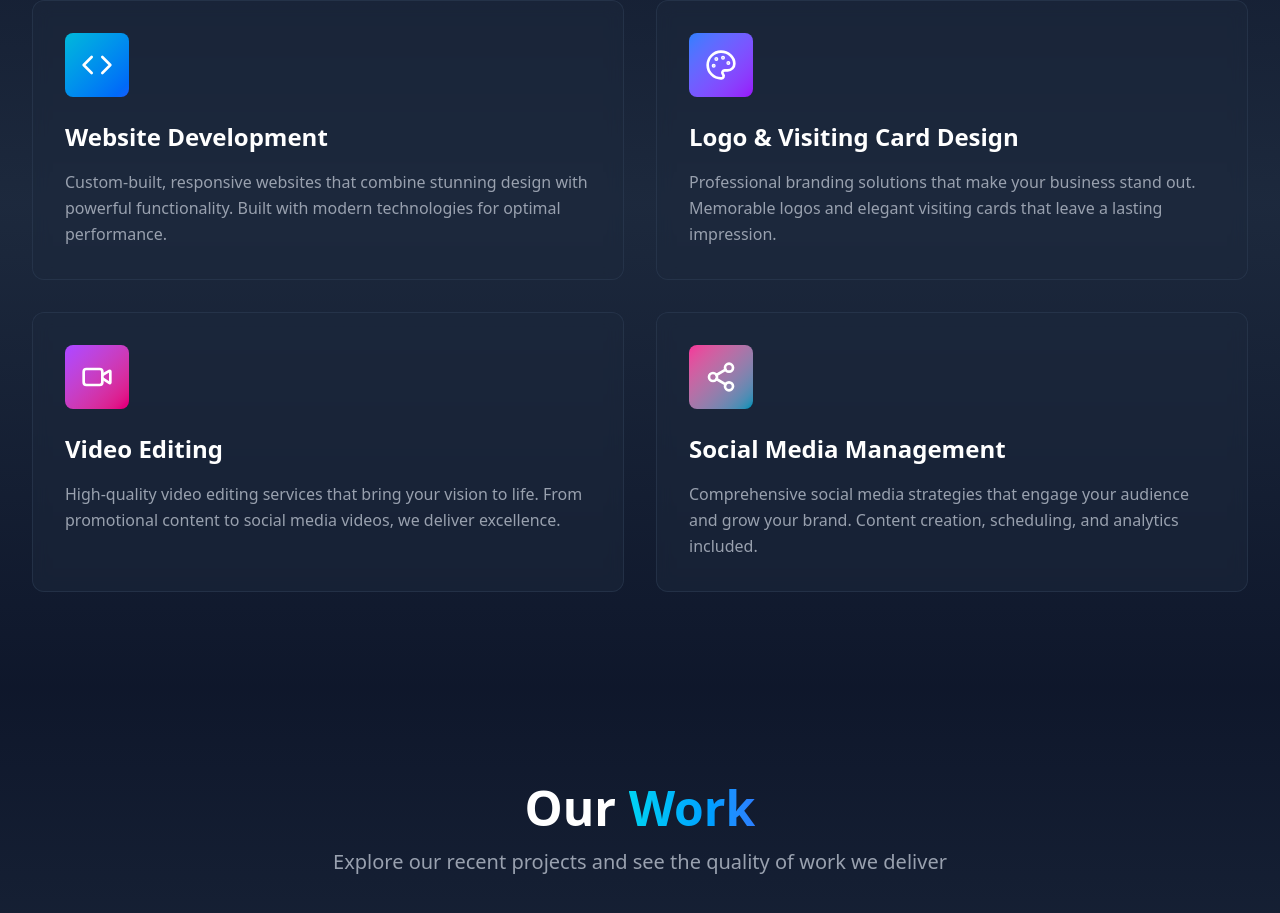
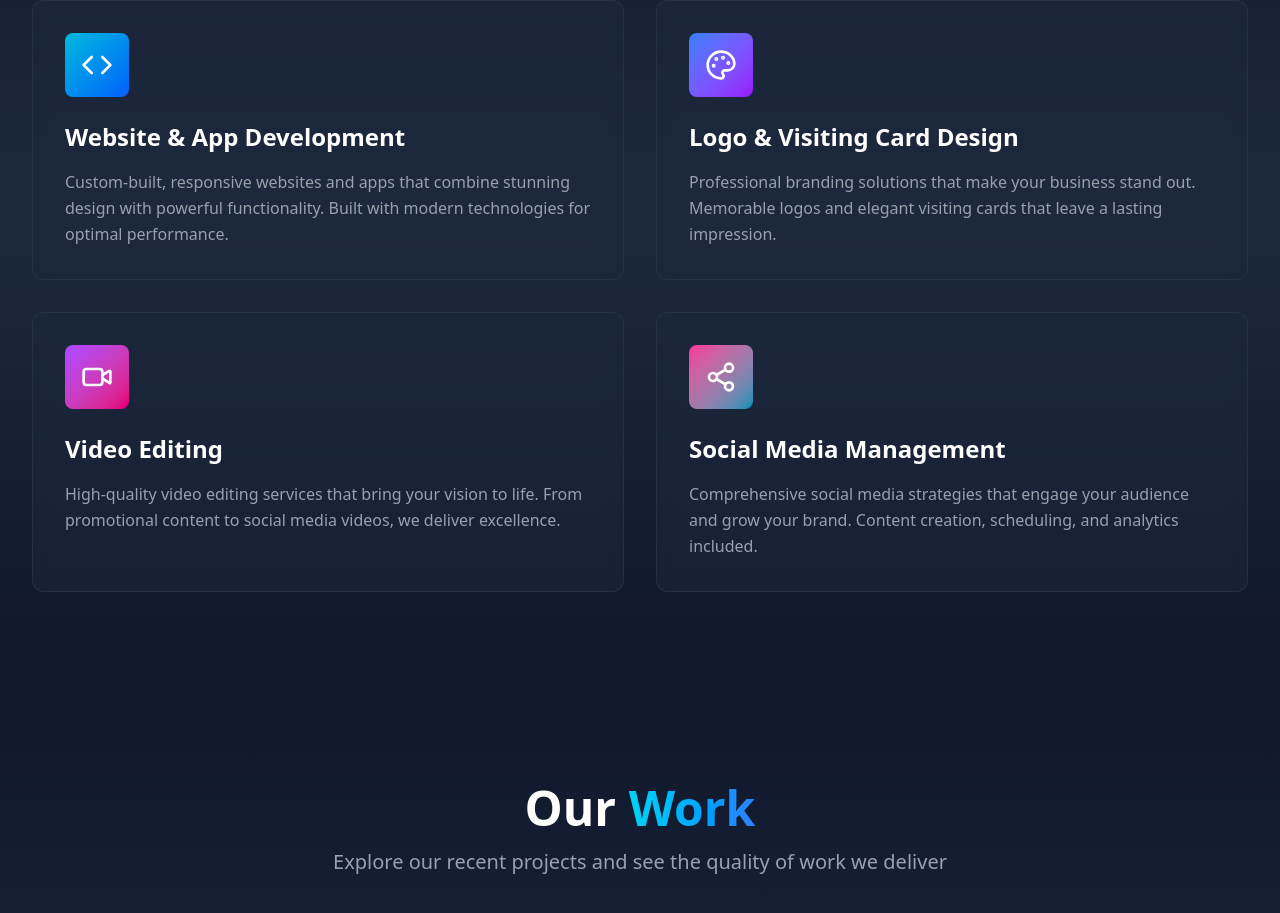
Before and after one commit to Atharv542/BR-Nexus, a React (Vite) app: page / in a window 1280 px wide. Shown: the part 1080-1993 px from the top of the page. Built offline with nearby package versions, Linux system fonts and the light colour scheme.

Commit message:
Added changes

```diff
--- a/src/components/Services.tsx
+++ b/src/components/Services.tsx
@@ -4,9 +4,9 @@ const Services = () => {
   const services = [
     {
       icon: Code,
-      title: 'Website Development',
+      title: 'Website & App Development',
       description:
-        'Custom-built, responsive websites that combine stunning design with powerful functionality. Built with modern technologies for optimal performance.',
+        'Custom-built, responsive websites and apps that combine stunning design with powerful functionality. Built with modern technologies for optimal performance.',
       gradient: 'from-cyan-500 to-blue-600',
     },
     {
```
